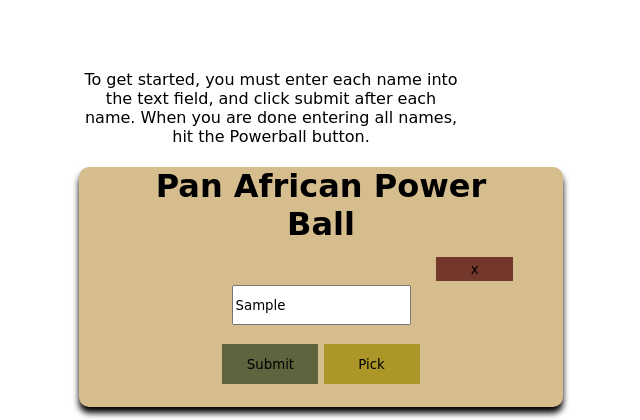
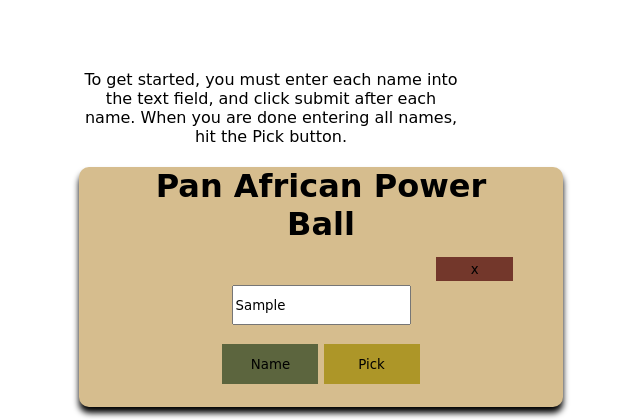
Before and after one commit to Geedo713/Pan-African-Powerball, a plain HTML site: page index.html in a window 1280 px wide. Both pictures are taken after typing "Sample" into the empty fields and a click on the button "Pick". Shown: the part 122-542 px from the top of the page, 369-1009 px from the left. Drawn offline with Linux system fonts and the light colour scheme; a web font is replaced by a local one.

Commit message:
Just some baby changes that i made to the favicon and some wording. ~Geedo Boubacar Ibn Jalloh

```diff
--- a/index.html
+++ b/index.html
@@ -7,6 +7,7 @@
         <link rel="preconnect" href="https://fonts.googleapis.com">
         <link rel="preconnect" href="https://fonts.gstatic.com" crossorigin>
         <link href="https://fonts.googleapis.com/css2?family=Kanit:wght@500&family=Prosto+One&display=swap" rel="stylesheet">
+        <link rel="icon" href="images/african-mask.png">
     </head>
     <div class="container">
         <div class="outer-flex">
@@ -30,7 +31,7 @@
                         <input onsubmit="reset()" id="name-block" type="text" placeholder="Name">
                         <br><br>
                         <div class="btn-div">
-                        <button type="submit" id="btn">Submit</button>
+                        <button type="submit" id="btn">Name</button>
                     <button type="submit" id="nameBtn">Pick</button>
                     </div>
                     </div>
--- a/script.js
+++ b/script.js
@@ -11,7 +11,7 @@ const btn = document.getElementById("btn");
 const nameArray = [];
 
 function instruct() {
-    instructions.innerHTML = "To get started, you must enter each name into the text field, and click submit after each name. When you are done entering all names, hit the Powerball button."
+    instructions.innerHTML = "To get started, you must enter each name into the text field, and click submit after each name. When you are done entering all names, hit the Pick button."
 };
 form.addEventListener('mouseover', instruct);
 
```
Also changed, not shown: images/african-mask.png (added).
